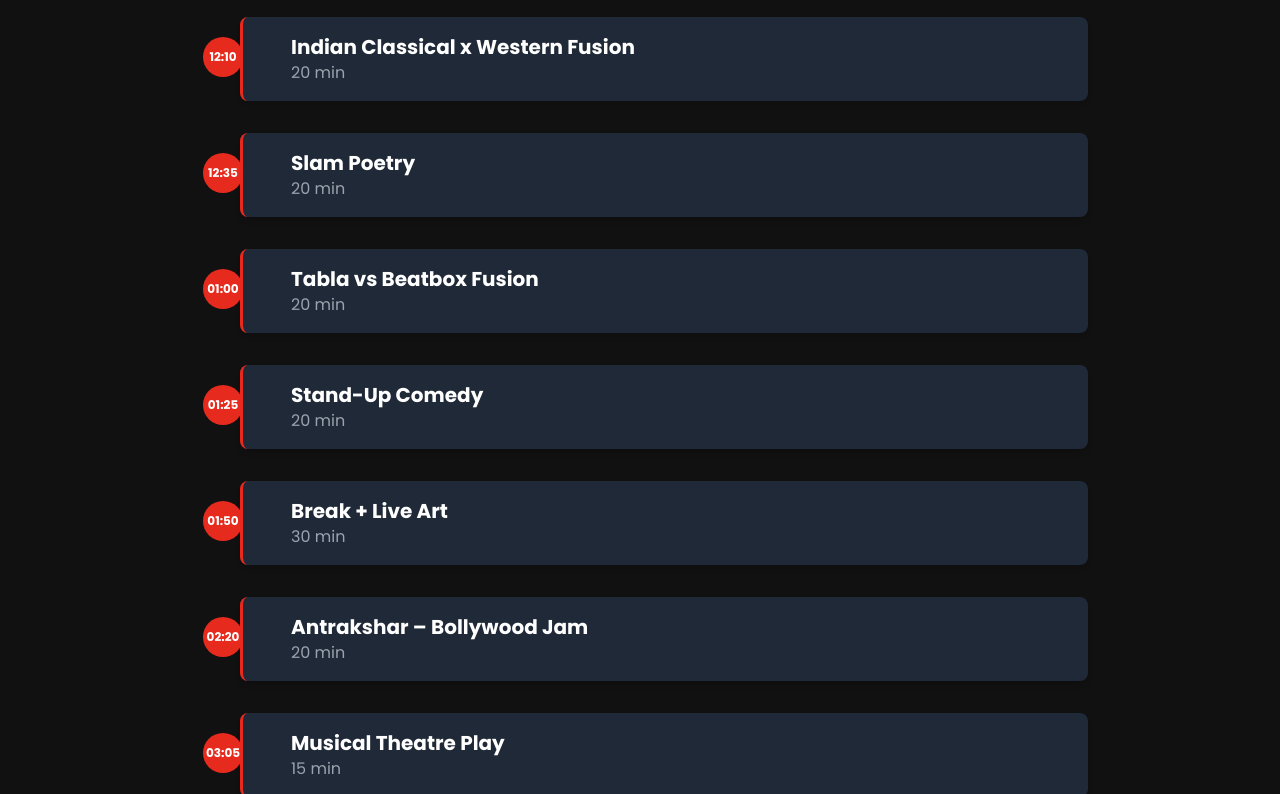
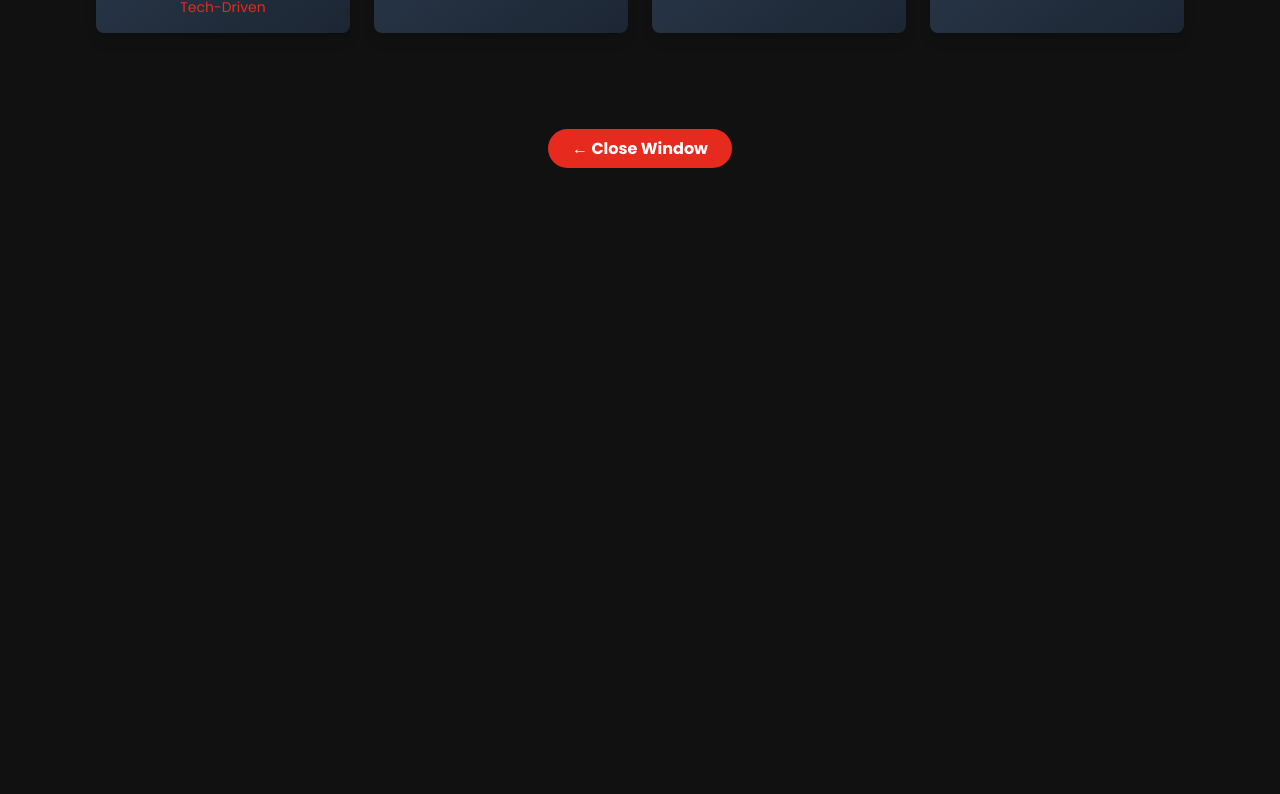
Before and after one commit to yuvrajbhadauriya/tedx-vips-poa, a plain HTML site: page tedx_stage_events_page.html in a window 1280 px wide. Shown: the part 707-1501 px from the top of the page. After the commit the page ends 892 px from the top, so only its background shows below. Drawn offline with nearby package versions, Linux system fonts and the light colour scheme.

Commit message:
Update tedx_stage_events_page.html

```diff
--- a/tedx_stage_events_page.html
+++ b/tedx_stage_events_page.html
@@ -17,19 +17,6 @@
         .ted-red { color: #E62B1E; }
         .bg-ted-red { background-color: #E62B1E; }
         .bg-card { background-color: #1F2937; }
-        .timeline-item {
-            border-left: 3px solid #E62B1E;
-            transition: all 0.3s ease;
-        }
-        .timeline-item:hover {
-            background-color: #2b3a4f;
-            transform: translateY(-5px);
-        }
-        .timeline-item .time {
-            background-color: #E62B1E;
-            color: white;
-            font-weight: 700;
-        }
         .event-card {
             background: linear-gradient(145deg, #2a384a, #1c2633);
             transition: transform 0.3s ease, box-shadow 0.3s ease;
@@ -55,7 +42,7 @@
             background-color: #1F2937;
             margin: 10% auto;
             padding: 2rem;
-            border: 1px solid #888;
+            border: 1px solid #4B5563;
             width: 80%;
             max-width: 600px;
             border-radius: 10px;
@@ -91,22 +78,17 @@
             </div>
         </section>
 
-        <!-- Day 1 Timeline Section -->
-        <section id="day1-timeline" class="my-12">
-            <h2 class="text-3xl font-bold text-center mb-8">Day 1: Performance Schedule</h2>
-            <div id="timeline-container" class="relative space-y-8 max-w-4xl mx-auto">
-                <!-- Timeline items will be injected here by JS -->
-            </div>
-        </section>
-
     </main>
 
     <!-- Modal for Event Details -->
     <div id="eventModal" class="modal">
         <div class="modal-content">
             <span class="close-button">&times;</span>
-            <h3 id="modalTitle" class="text-3xl font-bold ted-red mb-4"></h3>
-            <p id="modalDescription" class="text-gray-300 text-lg"></p>
+            <h3 id="modalTitle" class="text-3xl font-bold ted-red mb-2"></h3>
+            <p id="modalDescription" class="text-gray-300 text-lg mb-4"></p>
+            <hr class="border-gray-600 my-4">
+            <h4 class="text-xl font-bold text-white mb-2">Requirements:</h4>
+            <p id="modalRequirements" class="text-gray-300"></p>
         </div>
     </div>
 
@@ -118,33 +100,22 @@
 
     <script>
         const events = [
-            { title: "Classical x Western Fusion", category: "Musical", description: "Violin, flute, and sitar blend with jazz, lo-fi, or electronic beats. Ideal for a chill-to-hype transition." },
-            { title: "Antrakshar", category: "Musical", description: "Classic Bollywood meets modern stage energy. Engaging and nostalgic — perfect for audience participation." },
-            { title: "Tabla vs Beatbox", category: "Beat-Driven", description: "A thrilling face-off between traditional percussion and vocal beats. Rhythmic intensity with a modern twist." },
-            { title: "Rap Battle", category: "Beat-Driven", description: "Student rappers go mic-to-mic on themes like campus life, hustle, and identity. Raw, rhythmic, and electric." },
-            { title: "Slam Poetry", category: "Spoken", description: "Themes: TED-style innovation, identity, social issues, youth life. Deeply emotional and TED-aligned." },
-            { title: "Stand-Up Comedy", category: "Spoken", description: "Observational humor about student life and culture. Light-hearted, inclusive, and highly relatable." },
-            { title: "Musical Theatre", category: "Theatrical", description: "A compact and powerful play that tells a story through song, dialogue, and drama." },
-            { title: "Contemporary Dance", category: "Dance", description: "Emotionally gripping — explores themes through expressive movement. Ideal for a TED-style visual storytelling moment." },
-            { title: "Folk x Modern Remix", category: "Dance", description: "Blends tradition with trend — high-energy, cultural fusion. Examples: Garba x EDM, Bhangra x Afrobeat." },
-            { title: "Hip-Hop Crew Set", category: "Dance", description: "Explosive group choreography by 3.14 Crew. A crowd energizer before the DJ night." },
-            { title: "Fashion Show", category: "Misc", description: "Invited fashion societies showcase diversity and identity in a stylish, vibrant, and inclusive ramp walk." },
-            { title: "Magic & Illusion", category: "Misc", description: "Mind-blowing sleight of hand, illusions, and interaction to keep the audience guessing and engaged." }
-        ];
-
-        const timelineData = [
-            { time: "12:10 PM", event: "Indian Classical x Western Fusion", duration: "20 min" },
-            { time: "12:35 PM", event: "Slam Poetry", duration: "20 min" },
-            { time: "01:00 PM", event: "Tabla vs Beatbox Fusion", duration: "20 min" },
-            { time: "01:25 PM", event: "Stand-Up Comedy", duration: "20 min" },
-            { time: "01:50 PM", event: "Break + Live Art", duration: "30 min" },
-            { time: "02:20 PM", event: "Antrakshar – Bollywood Jam", duration: "20 min" },
-            { time: "03:05 PM", event: "Musical Theatre Play", duration: "15 min" },
-            { time: "03:25 PM", event: "Folk Dance x Modern Remix", duration: "20 min" },
-            { time: "04:35 PM", event: "Rap Battle", duration: "20 min" },
-            { time: "05:00 PM", event: "Contemporary Dance", duration: "20 min" },
-            { time: "05:45 PM", event: "Fashion Show", duration: "20 min" },
-            { time: "06:20 PM", event: "DJ Night Begins", duration: "Until 8:15 PM" }
+            { title: "Classical x Western Fusion", category: "Musical", description: "Violin, flute, and sitar blend with jazz, lo-fi, or electronic beats.", requirements: "3 Cordless Mics, 2 Instrument Mics, Stage Monitors, Mood Lighting." },
+            { title: "Antrakshar", category: "Musical", description: "Classic Bollywood meets modern stage energy. Engaging and nostalgic.", requirements: "2 Handheld Mics, Audio Playback System, On-screen Lyrics (optional)." },
+            { title: "Tabla vs Beatbox", category: "Beat-Driven", description: "A thrilling face-off between traditional percussion and vocal beats.", requirements: "1 High-quality Mic for Beatboxer, 1 Instrument Mic for Tabla, Center Stage Spotlight." },
+            { title: "Rap Battle", category: "Beat-Driven", description: "Student rappers go mic-to-mic on themes like campus life and hustle.", requirements: "2 Handheld Mics, DJ Console for Beats, High-energy Lighting." },
+            { title: "Slam Poetry", category: "Spoken", description: "Deeply emotional and TED-aligned performances on innovation and identity.", requirements: "1 Condenser Mic on Stand, Single Spotlight, Minimalist Stage." },
+            { title: "Stand-Up Comedy", category: "Spoken", description: "Observational humor about student life and culture.", requirements: "1 Handheld Mic, Stool, General Stage Wash Lighting." },
+            { title: "Musical Theatre", category: "Theatrical", description: "A compact and powerful play that tells a story through song and drama.", requirements: "2-4 Lapel Mics, Playback System for Music, Specific Prop List, Dynamic Lighting." },
+            { title: "The Resume Monologue", category: "Theatrical", description: "A hard-hitting monologue revealing the struggles behind a polished resume.", requirements: "1 Lapel Mic, Projector/Screen for Visuals, Single Follow Spotlight." },
+            { title: "Contemporary Dance", category: "Dance", description: "Emotionally gripping performance exploring themes through movement.", requirements: "Wide, Unobstructed Stage, Music Playback, Theatrical Lighting (Gobos, Colors)." },
+            { title: "Folk x Modern Remix", category: "Dance", description: "Blends tradition with trend. High-energy cultural fusion.", requirements: "High-energy Music Playback, Colorful/Dynamic Lighting, Large Stage Area." },
+            { title: "Hip-Hop Crew Set", category: "Dance", description: "Explosive group choreography. A crowd energizer before the DJ night.", requirements: "Powerful Sound System, Strobe Lights, Haze Machine (optional), Large Stage." },
+            { title: "Hustle Showcase", category: "Theatrical", description: "A reverse fashion walk telling powerful stories of the daily hustle.", requirements: "1 Narrator Mic, Ramp/Catwalk, Multiple Follow Spotlights, Themed Props." },
+            { title: "Human vs AI Creative Duel", category: "Tech-Driven", description: "A live duel where a human creative competes against an AI model.", requirements: "Large Projector/Screen, Fast Internet, 2 Mics, Podium/Table for Human." },
+            { title: "AI x Music Experience", category: "Tech-Driven", description: "An AI-generated soundscape evolves from hustle-noise to a peaceful melody.", requirements: "High-quality Surround Sound, Projector for Visuals, Dim/Ambient Lighting." },
+            { title: "Mind Maze Mentalist", category: "Interactive", description: "A live act of mind-reading and illusion themed on the psychology of stress.", requirements: "1 Handheld Mic, Small Table, General Audience Lighting, Specific Props per Act." },
+            { title: "Hustle Simulator", category: "Interactive", description: "A live crowd game where the audience makes decisions using color cards.", requirements: "1 Host Mic, Projector for Questions, Pre-distributed Color Cards for Audience." }
         ];
 
         // Populate Event Grid
@@ -156,32 +127,21 @@
                 <h3 class="font-bold text-lg text-white">${event.title}</h3>
                 <p class="text-sm ted-red">${event.category}</p>
             `;
-            card.onclick = () => openModal(event.title, event.description);
+            card.onclick = () => openModal(event.title, event.description, event.requirements);
             eventGrid.appendChild(card);
-        });
-
-        // Populate Timeline
-        const timelineContainer = document.getElementById('timeline-container');
-        timelineData.forEach(item => {
-            const timelineItem = document.createElement('div');
-            timelineItem.className = 'timeline-item ml-6 md:ml-12 p-4 rounded-lg bg-card shadow-md relative';
-            timelineItem.innerHTML = `
-                <div class="absolute -left-5 top-5 w-10 h-10 rounded-full time flex items-center justify-center text-xs" style="transform: translateX(-50%);">${item.time.split(' ')[0]}</div>
-                <h3 class="font-bold text-xl text-white ml-8">${item.event}</h3>
-                <p class="text-gray-400 ml-8">${item.duration}</p>
-            `;
-            timelineContainer.appendChild(timelineItem);
         });
 
         // Modal functionality
         const modal = document.getElementById('eventModal');
         const modalTitle = document.getElementById('modalTitle');
         const modalDescription = document.getElementById('modalDescription');
+        const modalRequirements = document.getElementById('modalRequirements');
         const closeButton = document.querySelector('.close-button');
 
-        function openModal(title, description) {
+        function openModal(title, description, requirements) {
             modalTitle.textContent = title;
             modalDescription.textContent = description;
+            modalRequirements.textContent = requirements;
             modal.style.display = 'block';
         }
 
```
